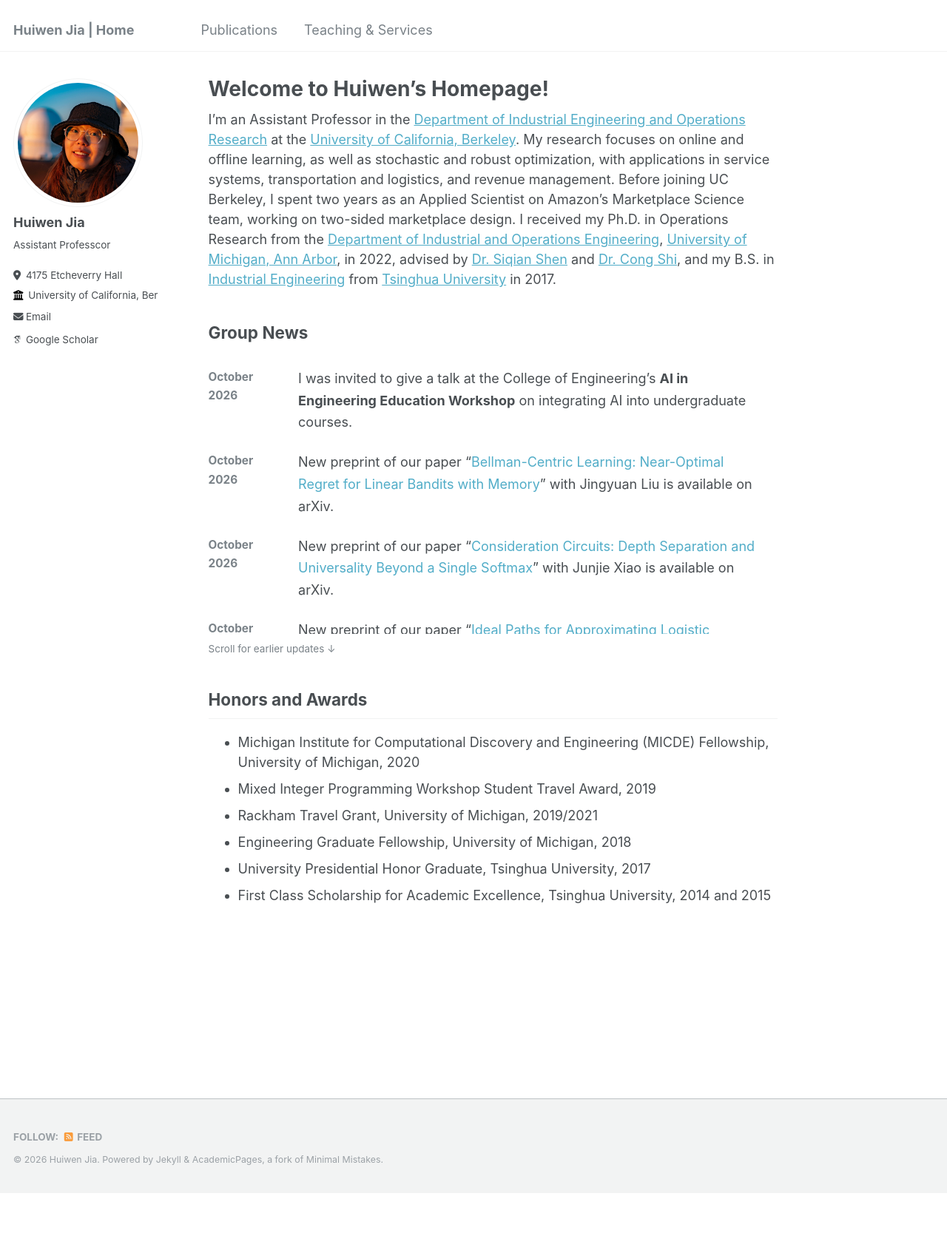
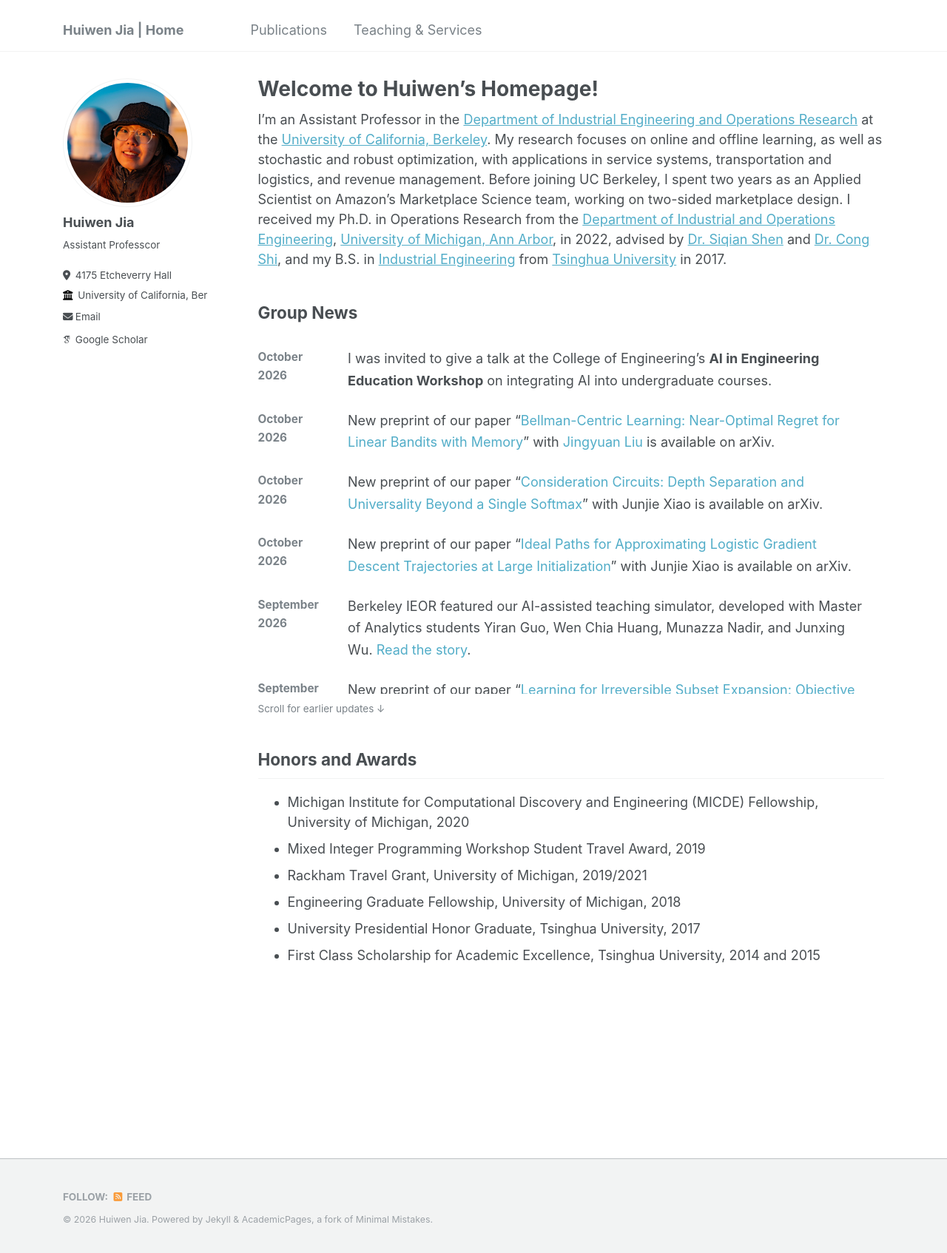
Before and after one commit to huiwen-j/huiwen-j.github.io, a Jekyll site: the page built from _pages/about.md, in a window 1280 px wide. Shown: the whole page at 74% size. Built offline with Jekyll 4.4.1, drawn with Linux system fonts in a browser that asks for light colours; some web fonts are replaced; before the commit the page ends 1613 px from its top, so only the background shows below that.

Commit message:
Unify centered page layouts and refine group news

```diff
--- a/_layouts/default.html
+++ b/_layouts/default.html
@@ -11,7 +11,7 @@ layout: compress
     {% include head/custom.html %}
   </head>
 
-  <body>
+  <body{% if page.body_class %} class="{{ page.body_class }}"{% endif %}>
 
     {% include browser-upgrade.html %}
     {% include masthead.html %}
--- a/_pages/about.md
+++ b/_pages/about.md
@@ -17,7 +18,7 @@ October<br>2026
 : I was invited to give a talk at the College of Engineering's **AI in Engineering Education Workshop** on integrating AI into undergraduate courses.
 
 October<br>2026
-: New preprint of our paper "[Bellman-Centric Learning: Near-Optimal Regret for Linear Bandits with Memory](https://arxiv.org/abs/2610.05659)" with Jingyuan Liu is available on arXiv.
+: New preprint of our paper "[Bellman-Centric Learning: Near-Optimal Regret for Linear Bandits with Memory](https://arxiv.org/abs/2610.05659)" with [Jingyuan Liu](https://jingyuanliu6.github.io/) is available on arXiv.
 
 October<br>2026
 : New preprint of our paper "[Consideration Circuits: Depth Separation and Universality Beyond a Single Softmax](https://arxiv.org/abs/2610.04143)" with Junjie Xiao is available on arXiv.
@@ -29,7 +30,7 @@ September<br>2026
 : Berkeley IEOR featured our AI-assisted teaching simulator, developed with Master of Analytics students Yiran Guo, Wen Chia Huang, Munazza Nadir, and Junxing Wu. [Read the story](https://ieor.berkeley.edu/bringing-ai-into-the-work-of-learning/).
 
 September<br>2026
-: New preprint of our paper "[Learning for Irreversible Subset Expansion: Objective Degeneracy and Thompson Sampling under Information Dilution](https://papers.ssrn.com/sol3/papers.cfm?abstract_id=7496998)" with Yifan Hong and Chen Wang is available on SSRN.
+: New preprint of our paper "[Learning for Irreversible Subset Expansion: Objective Degeneracy and Thompson Sampling under Information Dilution](https://papers.ssrn.com/sol3/papers.cfm?abstract_id=7496998)" with [Yifan Hong](https://yfflood.github.io/) and Chen Wang is available on SSRN.
 
 May<br>2026
 : Ph.D. student Xuchen Liu received the **IEOR Faculty Fellowship (first-year award)**. Congratulations, Xuchen!
--- a/_sass/_page.scss
+++ b/_sass/_page.scss
@@ -40,6 +40,39 @@
 
   & + .page__meta {
     margin-top: -0.5em;
+  }
+}
+
+/* Share the centered content width across the main pages. */
+.centered-layout {
+  $text-scale: 1.1;
+  $base-text-fraction: (span(8 of 10) - span(0.5 of 10 wide)) / 100%;
+  $layout-scale: 1 + ($text-scale - 1) * $base-text-fraction;
+  $content-fraction: span(10 of 12) / 100% * $layout-scale;
+
+  @include breakpoint($large) {
+    #main,
+    .masthead__inner-wrap,
+    .page__footer footer {
+      max-width: calc((#{$large} - 2em) * #{$content-fraction} + 2em);
+    }
+
+    #main > .page,
+    #main > .archive {
+      width: percentage($base-text-fraction * $text-scale / $layout-scale);
+      float: right;
+      margin-right: 0;
+      padding-left: 0;
+      padding-right: 0;
+    }
+  }
+
+  @include breakpoint($x-large) {
+    #main,
+    .masthead__inner-wrap,
+    .page__footer footer {
+      max-width: calc((#{$x-large} - 2em) * #{$content-fraction} + 2em);
+    }
   }
 }
 
@@ -117,8 +150,8 @@
   }
 
   .group-news-scroll {
-    max-width: 48em;
-    max-height: 20rem;
+    max-width: 100%;
+    max-height: 26rem;
     overflow-y: auto;
     padding-right: 1em;
     scrollbar-width: thin;
@@ -145,7 +178,7 @@
 
   .group-news-list {
     margin: 0;
-    max-width: 48em;
+    max-width: 100%;
     display: grid;
     grid-template-columns: 5.5em minmax(0, 1fr);
     column-gap: 1.25em;
```
Also changed, not shown: other parts of _pages/about.md (+1 -0 lines), _pages/publications.md (+1 -0 lines), _pages/teaching_services.md (+1 -0 lines).
